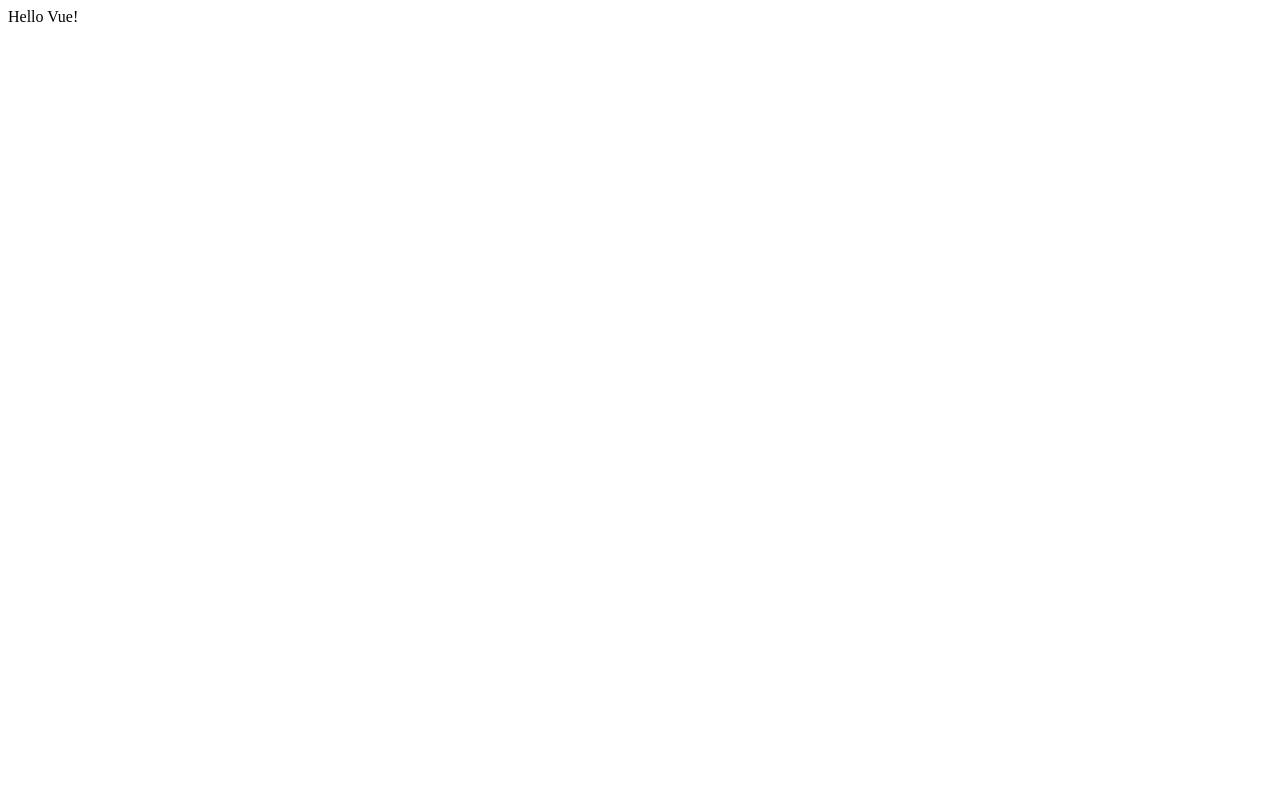
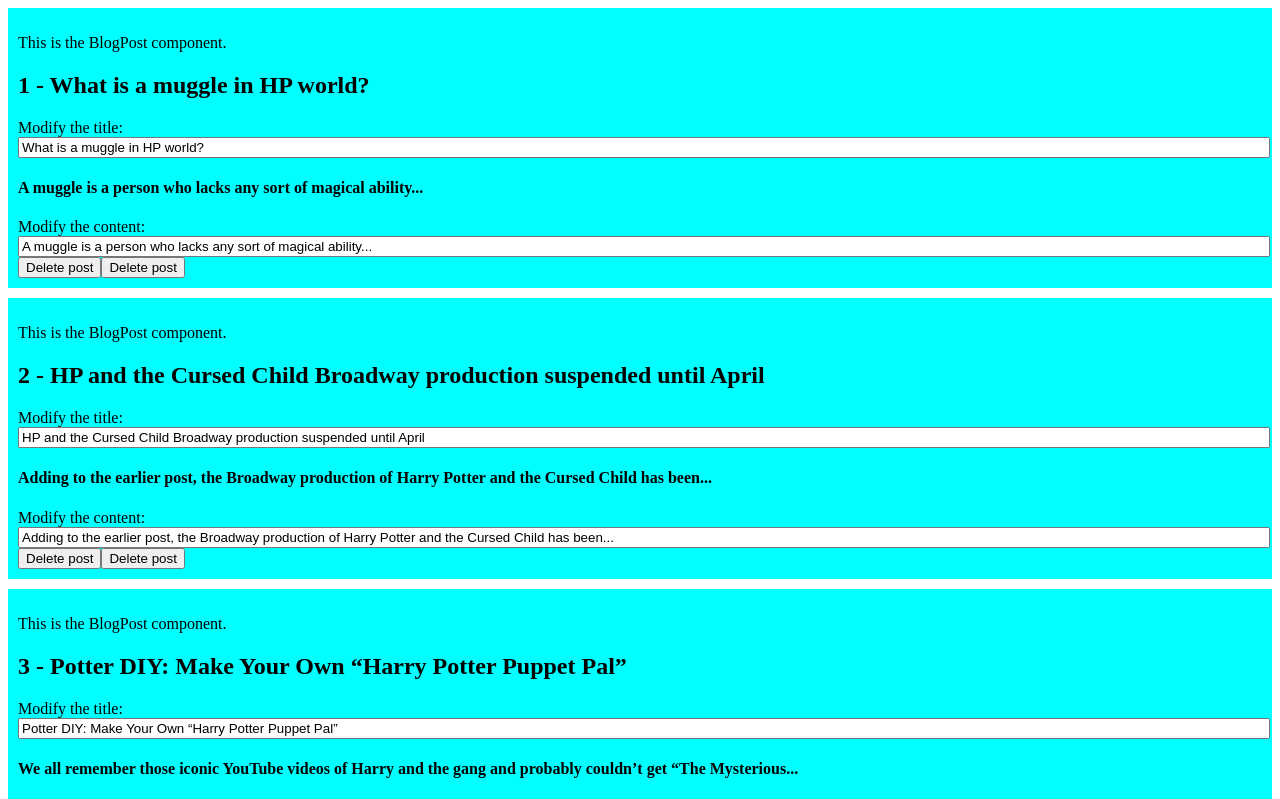
Before and after one commit to phuthanh03012003/learn-vue-3-with-bingyang, a Vue app: page / in a window 1280 px wide. Shown: the top 799 px of the page. Built offline with nearby package versions, Linux system fonts and the light colour scheme.

Commit message:
Component v-model for a two-way data binding

```diff
--- a/src/App.vue
+++ b/src/App.vue
@@ -1,13 +1,50 @@
 <template>
-  <div>
-    Hello Vue!
-  </div>
+  <BlogPost
+    v-for="post in posts"
+    :key="post.id"
+    :id="post.id"
+    v-model:blogPostTitle="post.blogPostTitle"
+    v-model:blogPostContent="post.blogPostContent"
+    @delete-blog-post="processDeletion"
+  ></BlogPost>
 </template>
 
 <script setup>
+import { ref } from 'vue'
+import BlogPost from './BlogPost.vue'
+let posts = ref([
+  {
+    id: 1,
+    blogPostTitle: 'What is a muggle in HP world?',
+    blogPostContent:
+      'A muggle is a person who lacks any sort of magical ability...'
+  },
+  {
+    id: 2,
+    blogPostTitle:
+      'HP and the Cursed Child Broadway production suspended until April',
+    blogPostContent:
+      'Adding to the earlier post, the Broadway production of Harry Potter and the Cursed Child has been...'
+  },
+  {
+    id: 3,
+    blogPostTitle: 'Potter DIY: Make Your Own “Harry Potter Puppet Pal”',
+    blogPostContent:
+      'We all remember those iconic YouTube videos of Harry and the gang and probably couldn’t get “The Mysterious...'
+  },
+  {
+    id: 4,
+    blogPostTitle: 'Fan Project Brings Life to “Harry Potter” in Translation',
+    blogPostContent:
+      'It’s no secret that the Harry Potter series is a global phenomenon, having been translated into over 80 languages to date....'
+  }
+])
 
+// The second argument from the BlogPost’s emit method will be passed as the first parameter of this method.
+function processDeletion(id) {
+  let index = posts.value.findIndex((item) => item.id == id)
+  posts.value.splice(index, 1)
+}
 </script>
 
-<style lang="scss" scoped>
-
-</style>
+<style scoped></style>
--- /dev/null
+++ b/src/BlogPost.vue
@@ -0,0 +1,45 @@
+<template>
+    <div class="blog-post">
+      <p>
+        {{ message }}
+      </p>
+      <h2>{{ id }} - {{ blogPostTitle }}</h2>
+      <div>Modify the title:
+        <input type="text" v-model="blogPostTitle" />
+      </div>
+      <h4>{{ blogPostContent }}</h4>
+      <div>
+        Modify the content:
+        <input type="text" v-model="blogPostContent" />
+      </div>
+      <button @click="$emit('delete-blog-post', id)">Delete post</button>
+      <button @click="emitDeletePostEvent(id)">Delete post</button>
+    </div>
+  </template>
+
+  <script setup>
+  import { ref } from 'vue'
+
+  let message = ref('This is the BlogPost component.')
+  defineProps(['id'])
+
+  const emit = defineEmits(['delete-blog-post'])
+  function emitDeletePostEvent(id) {
+    emit('delete-blog-post', id)
+  }
+
+  let blogPostTitle = defineModel('blogPostTitle') // blogPostTitle is a ref object
+  let blogPostContent = defineModel('blogPostContent') // blogPostContent is a ref object
+  </script>
+
+  <style scoped>
+  .blog-post {
+    background-color: aqua;
+    padding: 10px;
+    margin-bottom: 10px;
+  }
+
+  input {
+    width: 100%;
+  }
+  </style>
```
